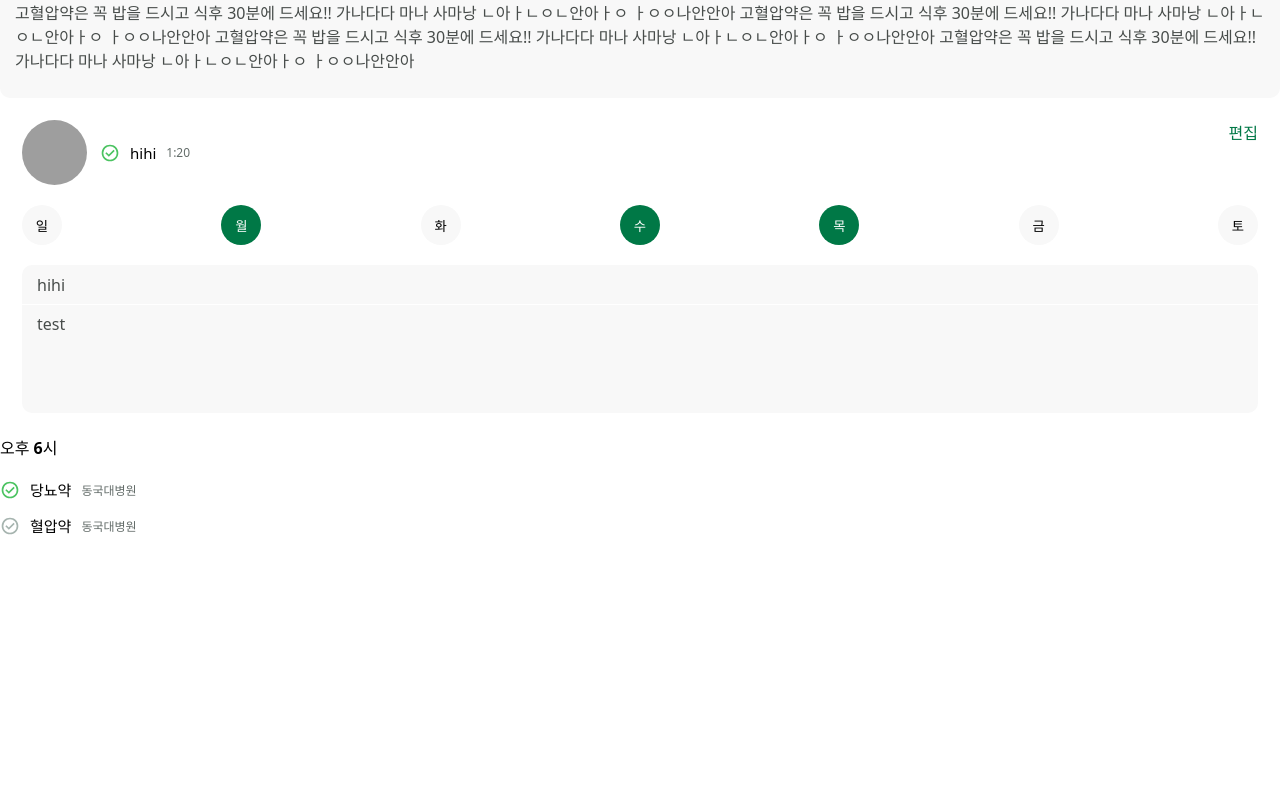
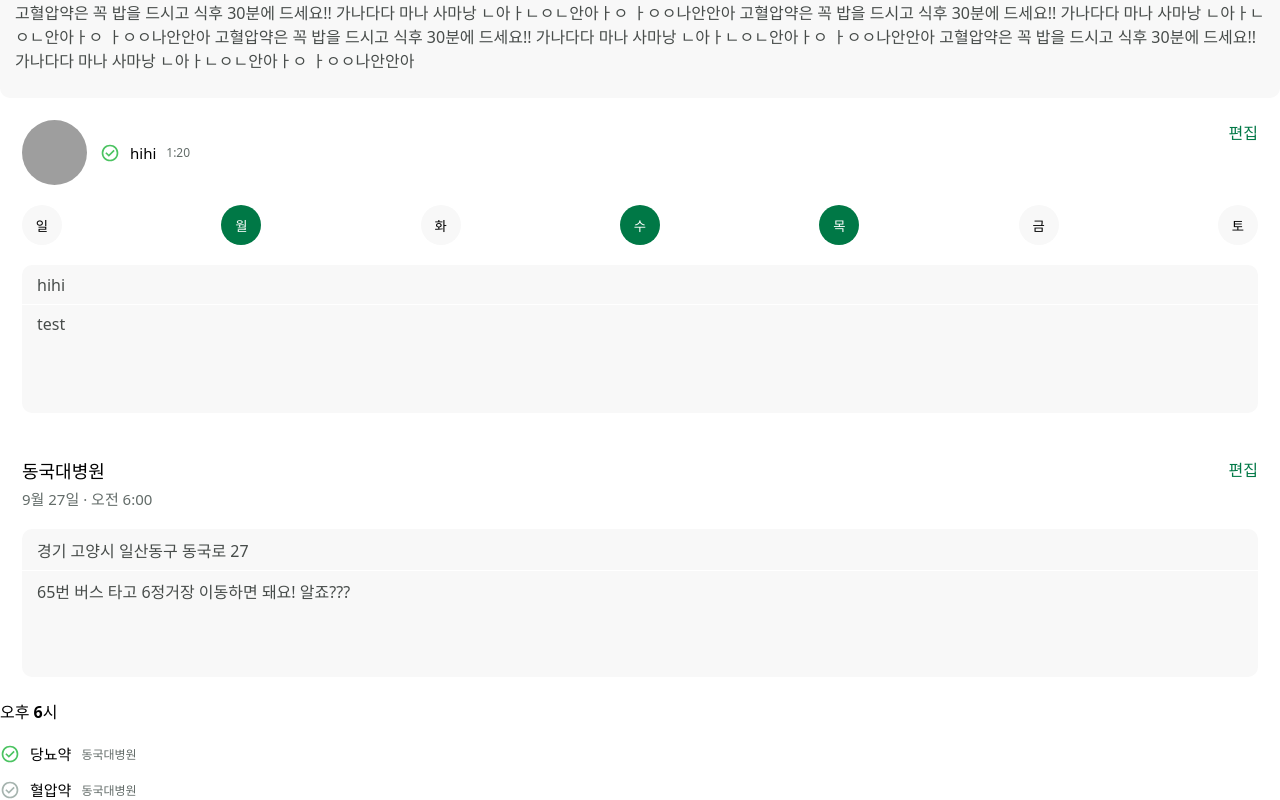
Before and after one commit to Team-MansuMugang/mansumugang-fontend, a React (Vite) app: page /test in a window 1280 px wide. Shown: the part 2482-3282 px from the top of the page. Before the commit the page ends 3018 px from the top, so only its background shows below. Built offline with nearby package versions, Linux system fonts and the light colour scheme; grey boxes are pictures that could not be loaded.

Commit message:
HospitalDetailCard 컴포넌트 추가

```diff
--- /dev/null
+++ b/src/components/HospitalDetailCard.css
@@ -0,0 +1,31 @@
+.hospital-detail-card {
+  display: flex;
+  position: relative;
+  flex-direction: column;
+  gap: 20px;
+  padding: 22px;
+  border-radius: var(--round-size-medium);
+}
+
+.hospital-detail-card .top-container {
+  display: flex;
+  flex-direction: column;
+  gap: 5px;
+}
+.hospital-detail-card .top-container :first-child {
+  font-size: var(--text-size-title);
+}
+.hospital-detail-card .top-container :last-child {
+  font-size: var(--text-size-body-medium);
+  color: var(--color-neutral-45);
+}
+
+.hospital-detail-card a,
+.hospital-detail-card a:hover,
+.hospital-detail-card a:active {
+  color: var(--color-primary);
+  text-decoration: none;
+  outline: none;
+  position: absolute;
+  right: 22px;
+}
--- /dev/null
+++ b/src/components/HospitalDetailCard.jsx
@@ -0,0 +1,29 @@
+import { Link } from 'react-router-dom';
+import './HospitalDetailCard.css';
+import '../index.css';
+import ScheduleItem from './ScheduleItem';
+import DaySelector from './DaySelector';
+import FilledDualInfo from './FilledDualInfo';
+
+const HospitalDetailCard = ({
+  hospitalName,
+  hospitalAddress,
+  hospitalDescription,
+  hospitalVisitingTime,
+  hospitalVisitingDate,
+}) => {
+  return (
+    <div className="hospital-detail-card">
+      <Link to="/">편집</Link>
+      <div className="top-container">
+        <span>{hospitalName}</span>
+        <span>
+          {hospitalVisitingDate} · {hospitalVisitingTime}
+        </span>
+      </div>
+      <FilledDualInfo title={hospitalAddress} data={hospitalDescription} />
+    </div>
+  );
+};
+
+export default HospitalDetailCard;
--- a/src/pages/test/TestPage.jsx
+++ b/src/pages/test/TestPage.jsx
@@ -27,6 +27,7 @@ import FilledDualInfo from '../../components/FilledDualInfo';
 import ScheduleListContainer from '../../components/ScheduleListContainer';
 import ScheduleItem from '../../components/ScheduleItem';
 import MedicineDetailCard from '../../components/MedicineDetailCard';
+import HospitalDetailCard from '../../components/HospitalDetailCard';
 
 const TestPage = () => {
   return (
@@ -189,6 +190,13 @@ const TestPage = () => {
         medicineIntakeDays={['Monday', 'Wednesday', 'Thursday']}
         status="checked"
       />
+      <HospitalDetailCard
+        hospitalName="동국대병원"
+        hospitalAddress="경기 고양시 일산동구 동국로 27"
+        hospitalDescription="65번 버스 타고 6정거장 이동하면 돼요! 알죠???"
+        hospitalVisitingTime="오전 6:00"
+        hospitalVisitingDate="9월 27일"
+      />
       <ScheduleListContainer time="오후 6시">
         <ScheduleItem status="checked" title="당뇨약" data="동국대병원"></ScheduleItem>
         <ScheduleItem status="unchecked" title="혈압약" data="동국대병원"></ScheduleItem>
```
